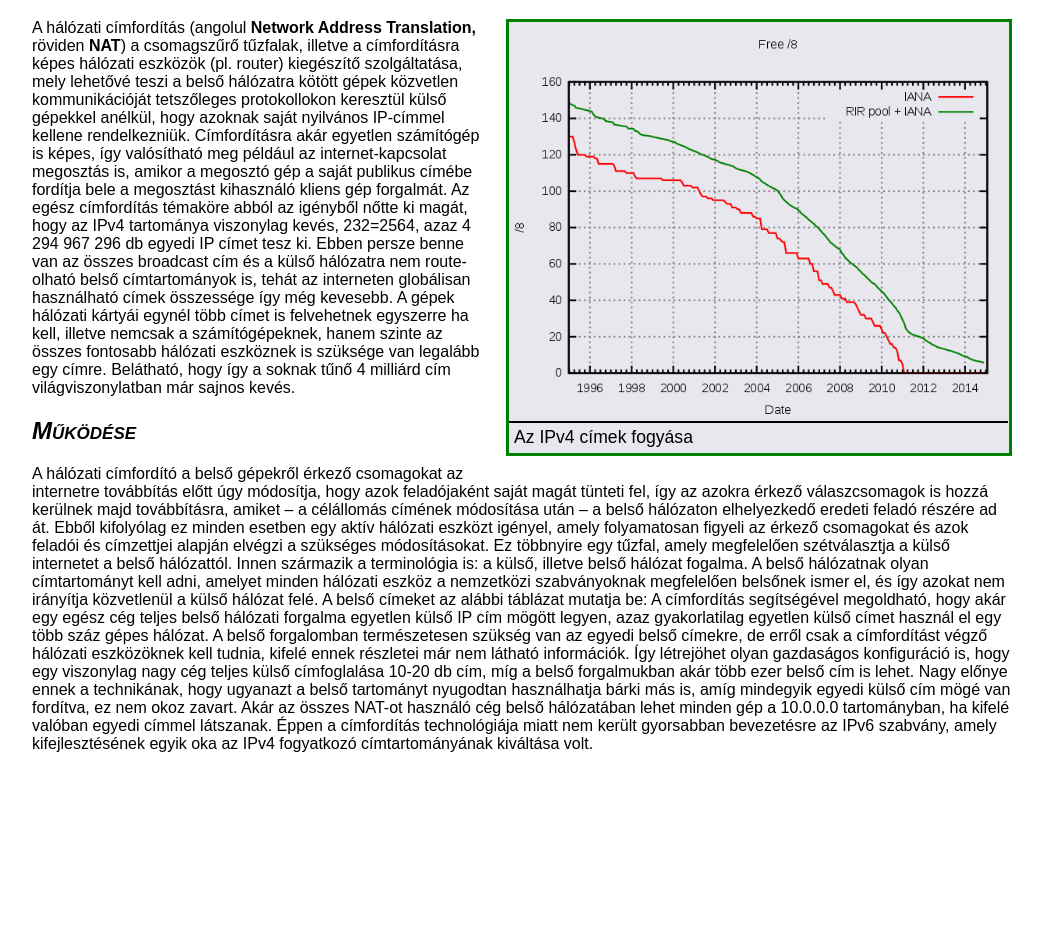
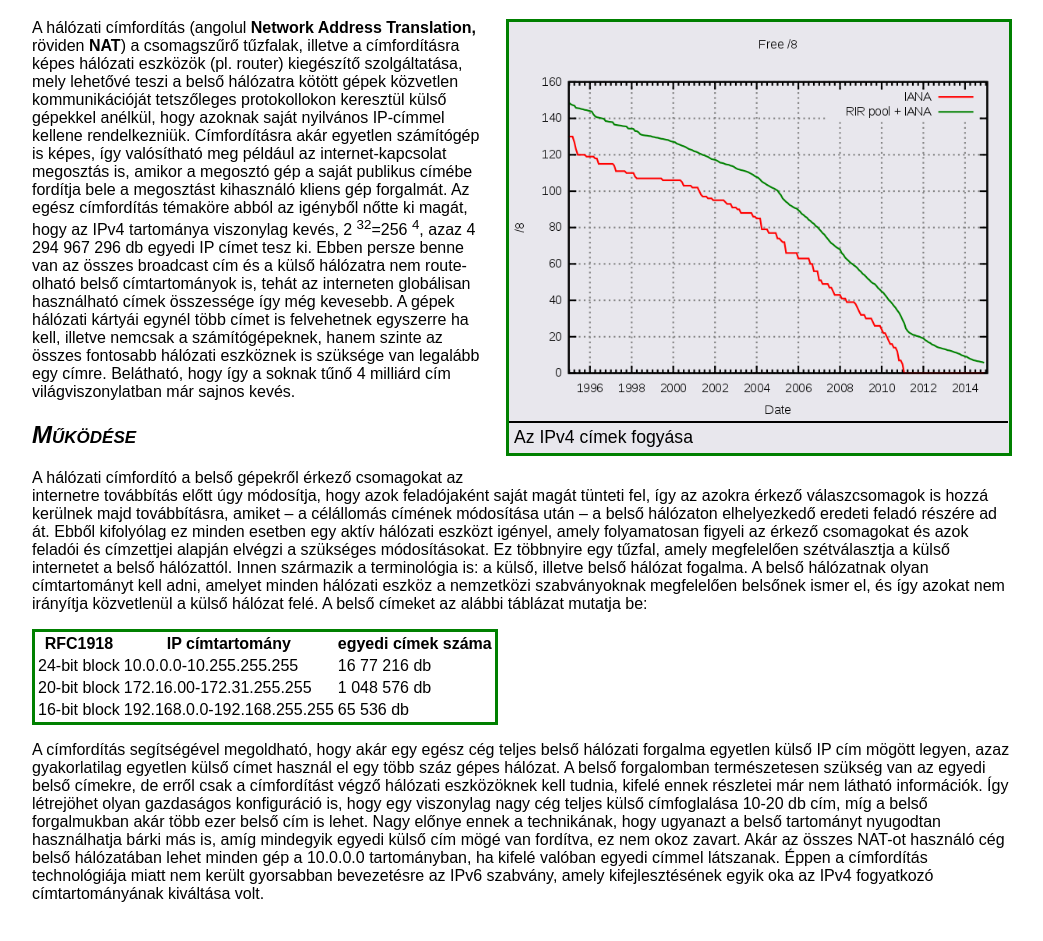
Before and after one commit to Karesz08/cimforditas, a plain HTML site: page index.html in a window 1280 px wide. Shown: the part 121-1062 px from the top of the page, without its empty margins (118-1161 px from the left). Before the commit the page ends 934 px from the top, so only its background shows below. Drawn offline with Linux system fonts and the light colour scheme.

Commit message:
10. feladat

```diff
--- a/index.html
+++ b/index.html
@@ -14,21 +14,20 @@
     <p class="imgtitle">Az IPv4 címek fogyása</p></div>
 
 
-    A hálózati címfordítás (angolul <b>Network Address Translation,</b> röviden <b>NAT</b>) a csomagszűrő tűzfalak, illetve a
+    <p>A hálózati címfordítás (angolul <b>Network Address Translation,</b> röviden <b>NAT</b>) a csomagszűrő tűzfalak, illetve a
     címfordításra képes hálózati eszközök (pl. router) kiegészítő szolgáltatása, mely lehetővé teszi a belső hálózatra
     kötött gépek közvetlen kommunikációját tetszőleges protokollokon keresztül külső gépekkel anélkül, hogy azoknak
     saját nyilvános IP-címmel kellene rendelkezniük. Címfordításra akár egyetlen számítógép is képes, így valósítható
     meg például az internet-kapcsolat megosztás is, amikor a megosztó gép a saját publikus címébe fordítja bele a
     megosztást kihasználó kliens gép forgalmát. Az egész címfordítás témaköre abból az igényből nőtte ki magát, hogy az
-    IPv4 tartománya viszonylag kevés, 232=2564, azaz 4 294 967 296 db egyedi IP címet tesz ki. Ebben persze benne van az
+    IPv4 tartománya viszonylag kevés, 2 <sup> 32</sup>=256 <sup>4</sup>, azaz 4 294 967 296 db egyedi IP címet tesz ki. Ebben persze benne van az
     összes broadcast cím és a külső hálózatra nem route-olható belső címtartományok is, tehát az interneten globálisan
     használható címek összessége így még kevesebb. A gépek hálózati kártyái egynél több címet is felvehetnek egyszerre
     ha kell, illetve nemcsak a számítógépeknek, hanem szinte az összes fontosabb hálózati eszköznek is szüksége van
-    legalább egy címre. Belátható, hogy így a soknak tűnő 4 milliárd cím világviszonylatban már sajnos kevés.
-
+    legalább egy címre. Belátható, hogy így a soknak tűnő 4 milliárd cím világviszonylatban már sajnos kevés.</p>
     <h2>Működése</h2>
 
-    A hálózati címfordító a belső gépekről érkező csomagokat az internetre továbbítás előtt úgy módosítja, hogy azok
+    <p>A hálózati címfordító a belső gépekről érkező csomagokat az internetre továbbítás előtt úgy módosítja, hogy azok
     feladójaként saját magát tünteti fel, így az azokra érkező válaszcsomagok is hozzá kerülnek majd továbbításra,
     amiket – a célállomás címének módosítása után – a belső hálózaton elhelyezkedő eredeti feladó részére ad át. Ebből
     kifolyólag ez minden esetben egy aktív hálózati eszközt igényel, amely folyamatosan figyeli az érkező csomagokat és
@@ -36,9 +35,34 @@
     szétválasztja a külső internetet a belső hálózattól. Innen származik a terminológia is: a külső, illetve belső
     hálózat fogalma. A belső hálózatnak olyan címtartományt kell adni, amelyet minden hálózati eszköz a nemzetközi
     szabványoknak megfelelően belsőnek ismer el, és így azokat nem irányítja közvetlenül a külső hálózat felé. A belső
-    címeket az alábbi táblázat mutatja be:
+    címeket az alábbi táblázat mutatja be: </p>
+    <table>
+      <tr>
+        <th>RFC1918</th>
+        <th>IP címtartomány</th>
+        <th>egyedi címek száma</th>
+      </tr>
+      <tr>
+        <td>24-bit block</td>
+        <td>10.0.0.0-10.255.255.255</td>
+        <td>16 77 216 db</td>
+      </tr>
+      <tr>
+        <td>20-bit block</td>
+        <td>172.16.00-172.31.255.255</td>
+        <td>1 048 576 db</td>
+      </tr>
+      <tr>
+        <td>16-bit block</td>
+        <td>192.168.0.0-192.168.255.255</td>
+        <td>65 536 db</td>
+      </tr>
+    </table>
 
-    A címfordítás segítségével megoldható, hogy akár egy egész cég teljes belső hálózati forgalma egyetlen külső IP cím
+
+
+
+   <p>A címfordítás segítségével megoldható, hogy akár egy egész cég teljes belső hálózati forgalma egyetlen külső IP cím
     mögött legyen, azaz gyakorlatilag egyetlen külső címet használ el egy több száz gépes hálózat. A belső forgalomban
     természetesen szükség van az egyedi belső címekre, de erről csak a címfordítást végző hálózati eszközöknek kell
     tudnia, kifelé ennek részletei már nem látható információk. Így létrejöhet olyan gazdaságos konfiguráció is, hogy
@@ -47,7 +71,7 @@
     mindegyik egyedi külső cím mögé van fordítva, ez nem okoz zavart. Akár az összes NAT-ot használó cég belső
     hálózatában lehet minden gép a 10.0.0.0 tartományban, ha kifelé valóban egyedi címmel látszanak. Éppen a címfordítás
     technológiája miatt nem került gyorsabban bevezetésre az IPv6 szabvány, amely kifejlesztésének egyik oka az IPv4
-    fogyatkozó címtartományának kiváltása volt.
+    fogyatkozó címtartományának kiváltása volt.</p>
 
   </div>
 </body>
```
